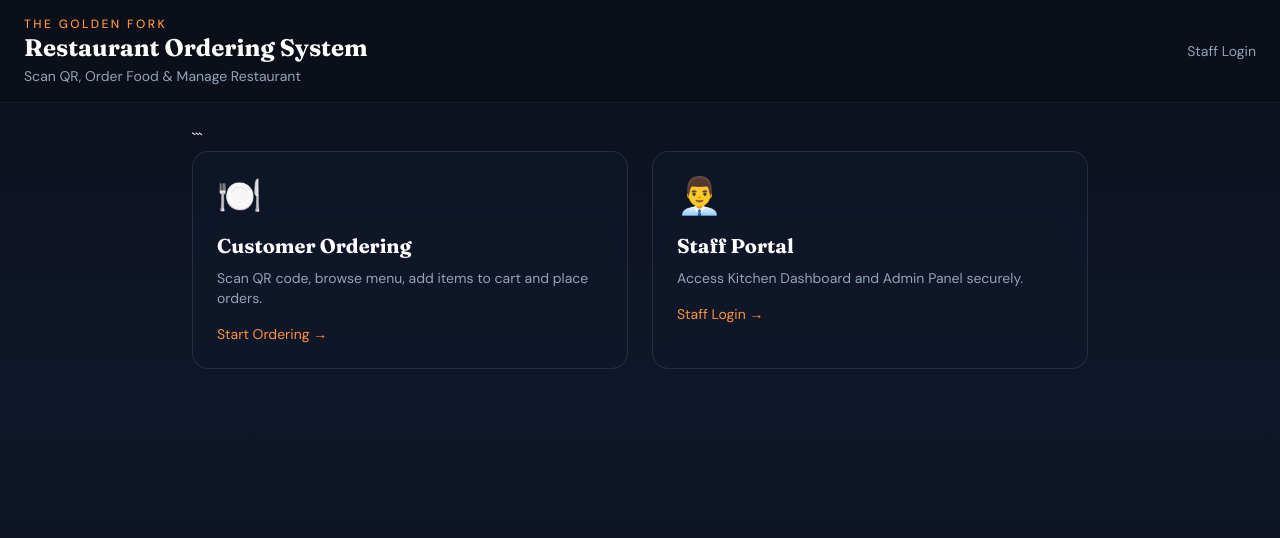
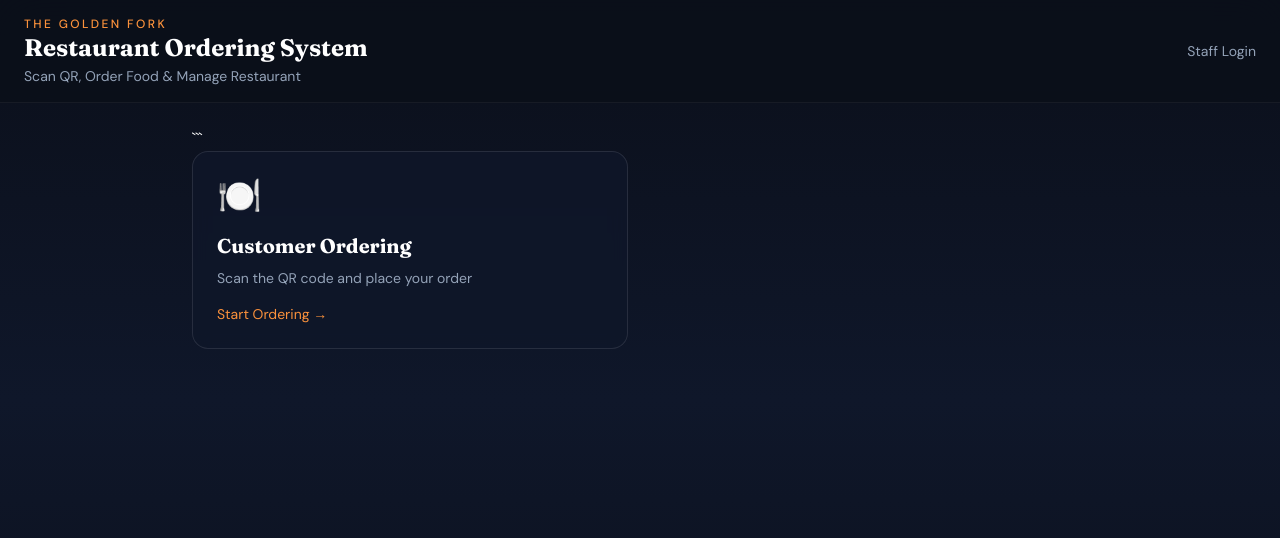
Before and after one commit to mallika070604-tech/restaurant-ordering-system, a React (Vite) app in the folder frontend/: page / in a window 1280 px wide. Shown: the top 538 px of the page. Built offline with nearby package versions, Linux system fonts and the light colour scheme; no server answers; the HTML template or start-up script is replaced by a standard one.

Commit message:
Removed staff portal card from homepage

```diff
--- a/frontend/src/pages/HomePage.jsx
+++ b/frontend/src/pages/HomePage.jsx
@@ -35,7 +35,7 @@ actions={
         </h2>
 
         <p className="mt-2 text-sm text-slate-400">
-          Scan QR code, browse menu, add items to cart and place orders.
+        Scan the QR code and place your order
         </p>
 
         <p className="mt-4 text-sm text-brand-400">
@@ -43,7 +43,7 @@ actions={
         </p>
       </Link>
 
-      <div
+      {/* <div
         onClick={() => navigate('/staff')}
         className="card group p-6 cursor-pointer transition hover:border-brand-500/40"
       >
@@ -60,7 +60,7 @@ actions={
         <p className="mt-4 text-sm text-brand-400">
           Staff Login →
         </p>
-      </div>
+      </div> */}
 
     </div>
 
```
